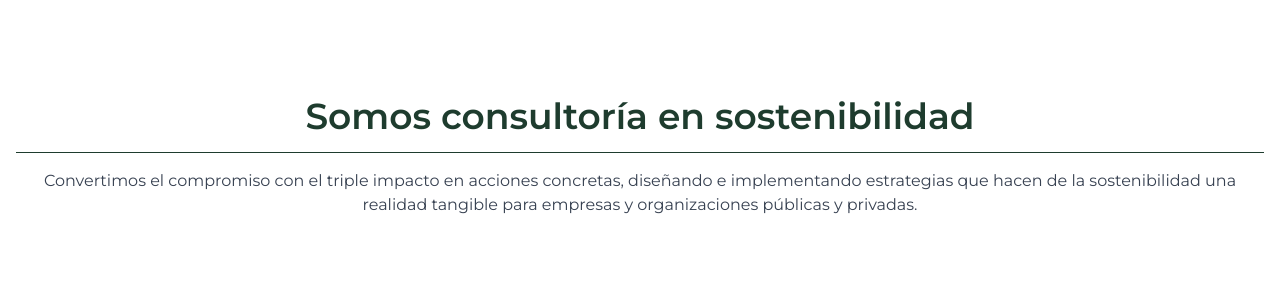
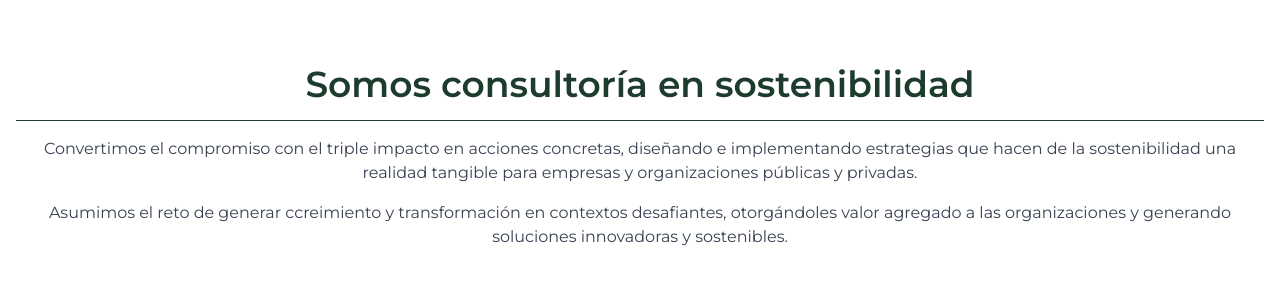
Before and after one commit to tlleonart/zephyra_web, a Next.js app: page / in a window 1280 px wide. Shown: the part 940-1239 px from the top of the page. Built offline with nearby package versions, Linux system fonts and the light colour scheme.

Commit message:
we section con texto de compromiso

```diff
--- a/src/modules/home/components/WeSection.tsx
+++ b/src/modules/home/components/WeSection.tsx
@@ -8,14 +8,19 @@ const WeSection: FC = () => {
                     <div className="flex flex-col w-full justify-center">
                         <h2 className="text-4xl font-semibold text-zmain text-center mb-4">Somos consultoría en sostenibilidad</h2>
                         <div className="border-t-[1px] w-full border-zmain mb-4" />
-                        <p className="text-gray-700 text-center">
+                        <p className="text-gray-700 text-center mb-4">
                             Convertimos el compromiso con el triple impacto en acciones concretas, diseñando e implementando estrategias que hacen de la sostenibilidad
                             una realidad tangible para empresas y organizaciones públicas y privadas.
+                        </p>
+                        <p className="text-gray-700 text-center">
+                            Asumimos el reto de generar ccreimiento y transformación en contextos desafiantes,
+                            otorgándoles valor agregado a las organizaciones y generando soluciones innovadoras
+                            y sostenibles.
                         </p>
                     </div>
                 </div>
             </div>
-        </section>
+        </section >
     )
 }
 
--- a/src/modules/shared/components/Header.tsx
+++ b/src/modules/shared/components/Header.tsx
@@ -3,6 +3,8 @@ import Navbar from "./Navbar";
 import { headerLinks } from "../lib/header-links"
 
 const Header: FC = () => {
+    // TODO: CONVERTIR EN FIXED
+
     return (
         <header className="text-white bg-zmain p-12">
             <Navbar navLinks={headerLinks} variant="header" />
```
